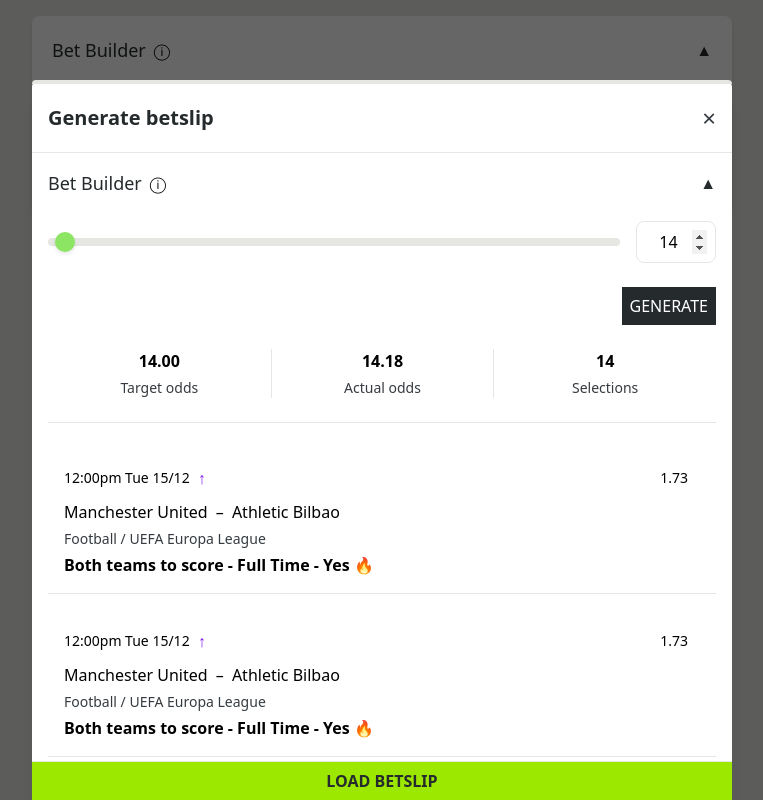
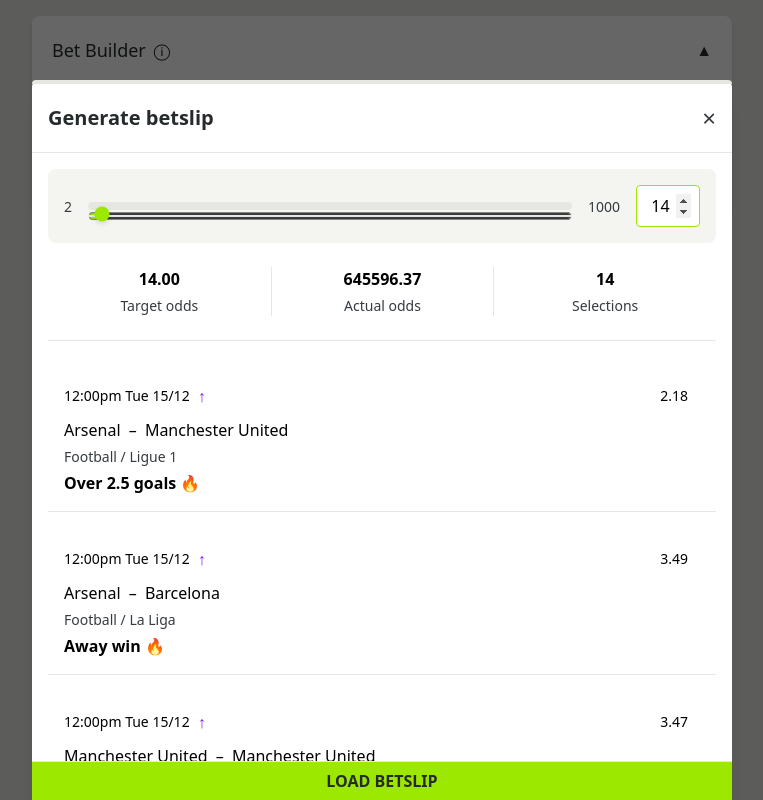
Before and after one commit to tomzdon/design-system, a React (Vite) app: page / in a window 1280 px wide. Both pictures are taken after a click on the button "GENERATE". Shown: the whole page, without its empty margins (258-1021 px from the left). Built offline with nearby package versions, Linux system fonts and the light colour scheme.

Commit message:
Restored to '02e678863fd4d46f993cf1d31791192112e0d338'
Replit-Restored-To: 02e678863fd4d46f993cf1d31791192112e0d338

```diff
--- a/src/components/BetslipModal/BetslipModal.tsx
+++ b/src/components/BetslipModal/BetslipModal.tsx
@@ -1,8 +1,18 @@
 
-import { FC, useState } from 'react';
-import { RangeSelector } from '../../RangeSelector/RangeSelector';
+import { FC, useState, ChangeEvent, useEffect } from 'react';
 import { Button } from '../../Button/Button';
 import clsx from 'clsx';
+
+interface Match {
+  id: number;
+  time: string;
+  date: string;
+  team1: string;
+  team2: string;
+  odds: number;
+  league: string;
+  market: string;
+}
 
 interface BetslipModalProps {
   onClose: () => void;
@@ -14,6 +24,28 @@
   value: initialValue = 14,
 }) => {
   const [value, setValue] = useState(initialValue);
+  const [matches, setMatches] = useState<Match[]>([]);
+
+  const generateMatches = (count: number) => {
+    const teams = ['Manchester United', 'Liverpool', 'Arsenal', 'Chelsea', 'Barcelona', 'Real Madrid', 'Bayern Munich', 'PSG'];
+    const leagues = ['Premier League', 'La Liga', 'Bundesliga', 'Ligue 1', 'UEFA Champions League'];
+    const markets = ['Both teams to score - Yes', 'Over 2.5 goals', 'Home win', 'Away win', 'Draw'];
+
+    return Array.from({ length: count }, (_, i) => ({
+      id: i + 1,
+      time: '12:00pm',
+      date: 'Tue 15/12',
+      team1: teams[Math.floor(Math.random() * teams.length)],
+      team2: teams[Math.floor(Math.random() * teams.length)],
+      odds: Number((1.5 + Math.random() * 2).toFixed(2)),
+      league: leagues[Math.floor(Math.random() * leagues.length)],
+      market: markets[Math.floor(Math.random() * markets.length)],
+    }));
+  };
+
+  useEffect(() => {
+    setMatches(generateMatches(value));
+  }, [value]);
 
   const handleSliderChange = (e: ChangeEvent<HTMLInputElement>) => {
     setValue(Number(e.target.value));
@@ -26,6 +58,8 @@
     }
   };
 
+  const actualOdds = matches.reduce((acc, match) => acc * match.odds, 1);
+
   return (
     <div className="fixed inset-0 bg-black/60 flex items-end animate-slide-up">
       <div className="bg-white rounded-t-lg w-full max-w-[700px] mx-auto shadow-xl flex flex-col max-h-[90vh]">
@@ -33,20 +67,34 @@
           <div className="h-1 bg-lighter rounded-t-lg cursor-grab"></div>
           <div className="flex items-center justify-between p-4 border-b border-lighter">
             <h2 className="text-20 font-bold text-darker">Generate betslip</h2>
-            <button onClick={onClose} className="text-24 text-dark hover:text-darker">
-              ×
-            </button>
+            <button onClick={onClose} className="text-24 text-dark hover:text-darker">×</button>
           </div>
         </div>
 
         <div className="overflow-y-auto flex-1">
           <div className="p-4">
-            <RangeSelector
-              min={2}
-              max={1000}
-              defaultValue={value}
-              className="!shadow-none !p-0"
-            />
+            <div className="bg-lightest rounded-lg p-4">
+              <div className="flex items-center gap-4">
+                <span className="text-14 text-dark">2</span>
+                <div className="w-full bg-lighter rounded-full h-2">
+                  <input
+                    type="range"
+                    min={2}
+                    max={1000}
+                    value={value}
+                    onChange={handleSliderChange}
+                    className="w-full h-2 bg-transparent rounded-full accent-success"
+                  />
+                </div>
+                <span className="text-14 text-dark">1000</span>
+                <input
+                  type="number"
+                  value={value}
+                  onChange={handleInputChange}
+                  className="w-16 p-2 border border-success bg-white rounded text-center"
+                />
+              </div>
+            </div>
 
             <div className="grid grid-cols-3 divide-x divide-lighter text-center my-6 border-b border-lighter pb-6">
               <div>
@@ -54,35 +102,35 @@
                 <div className="text-14 text-dark">Target odds</div>
               </div>
               <div>
-                <div className="text-16 font-bold mb-1">14.18</div>
+                <div className="text-16 font-bold mb-1">{actualOdds.toFixed(2)}</div>
                 <div className="text-14 text-dark">Actual odds</div>
               </div>
               <div>
-                <div className="text-16 font-bold mb-1">14</div>
+                <div className="text-16 font-bold mb-1">{matches.length}</div>
                 <div className="text-14 text-dark">Selections</div>
               </div>
             </div>
 
             <div className="space-y-4">
-              {[1, 2, 3, 4].map((i) => (
-                <div key={i} className="p-4 border-b border-lighter">
+              {matches.map((match) => (
+                <div key={match.id} className="p-4 border-b border-lighter">
                   <div className="flex items-center justify-between mb-2">
                     <div className="flex items-center gap-2">
-                      <span className="text-14">12:00pm Tue 15/12</span>
+                      <span className="text-14">{match.time} {match.date}</span>
                       <span className="text-purple">↑</span>
                     </div>
                     <span className="px-3 py-1 bg-dark/10 rounded-full text-14">
-                      1.73
+                      {match.odds}
                     </span>
                   </div>
                   <div className="font-medium mb-1">
-                    Manchester United <span className="mx-1">–</span> Athletic Bilbao
+                    {match.team1} <span className="mx-1">–</span> {match.team2}
                   </div>
                   <div className="text-14 text-dark mb-1">
-                    Football / UEFA Europa League
+                    Football / {match.league}
                   </div>
                   <div className="font-bold">
-                    Both teams to score - Full Time - Yes 🔥
+                    {match.market} 🔥
                   </div>
                 </div>
               ))}
```
Also changed, not shown: attached_assets/Pasted--Betslip-Generator-Dynamic-Match-Generation-Based-on-Slider-Goal-Implement-functionality-whe-1746795773751.txt (added).
